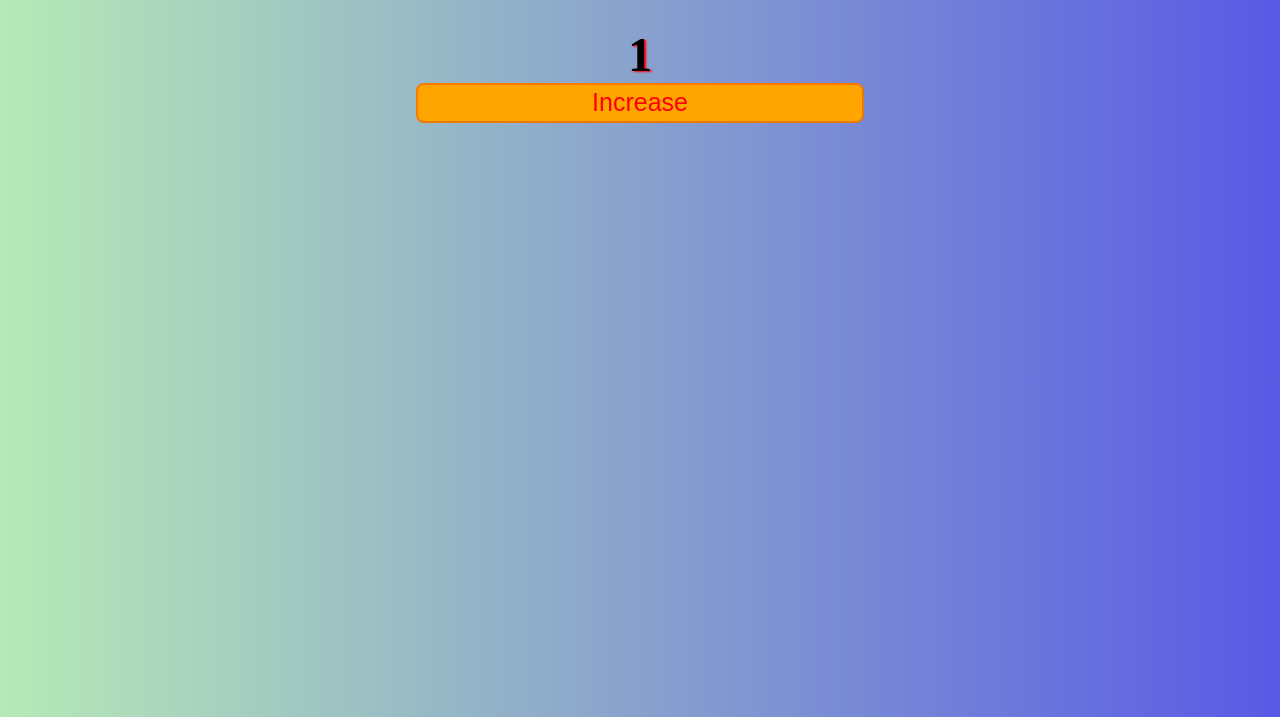
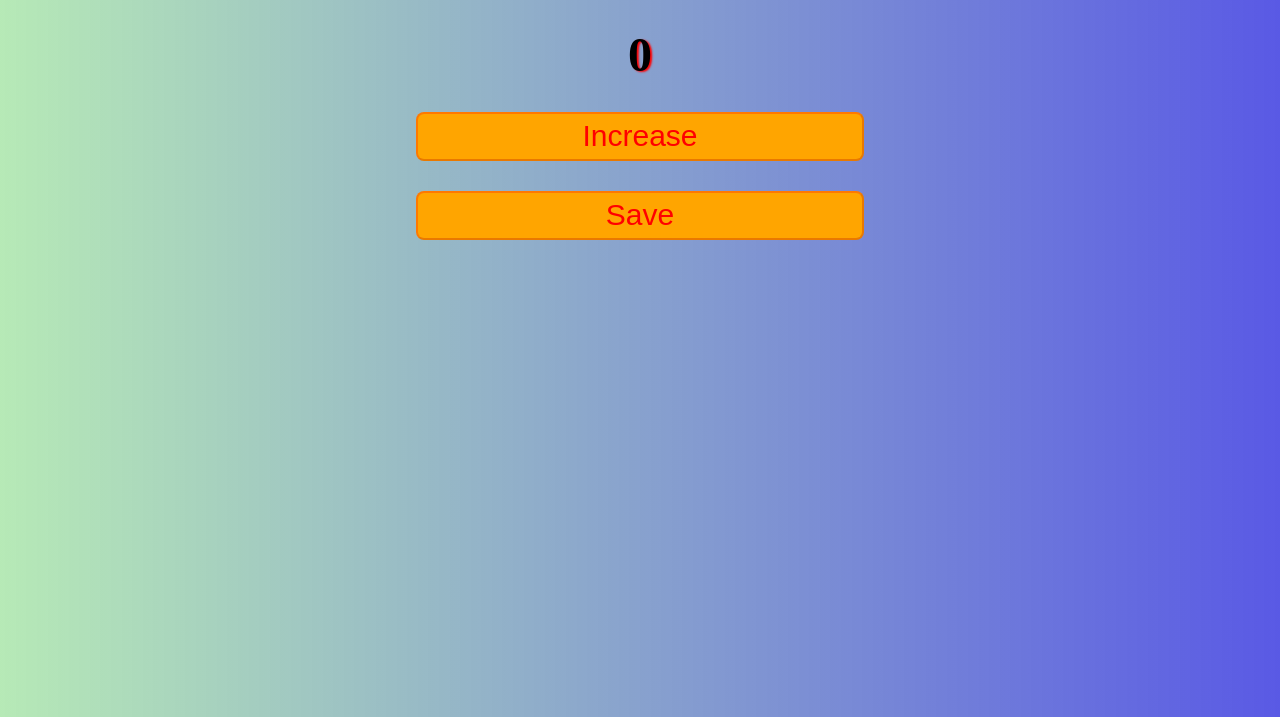
Before and after one commit to PetJs/count.io, a plain HTML site: page index.html in a window 1280 px wide. Shown: the part 83-800 px from the top of the page. Drawn offline with Linux system fonts and the light colour scheme.

Commit message:
adding save btn

```diff
--- a/index.html
+++ b/index.html
@@ -17,6 +17,7 @@
             <h2 id="count-no">0</h2>
         </div>
         <button  class="increase-btn" onclick="increase()">Increase</button>
+        <div><button id="save-btn" onclick="save()" >Save</button></div>
     </section>
     <script src="index.js"></script>
 </body>
--- a/index.js
+++ b/index.js
@@ -1,10 +1,11 @@
 let countEl = document.getElementById("count-no")
+let saveEl = document.getElementById("save-btn")
 let count = 0
 
 function increase(){
-    count++
-    countEl.innerText = count
-    console.log(count)
+    countEl.innerText = count++
 }
 
-increase()
+function save(){
+    alert("The number of People is " + count)
+}
--- a/style.css
+++ b/style.css
@@ -13,11 +13,13 @@
     text-shadow: 2px 1px 2px red;
 }
 
-.increase-btn{
+.increase-btn, #save-btn{
     width: 35vw;
     height: 5vh;
-    font-size: 25px;
-    padding-inline: 10px;
+    font-size: 30px;
+    padding-top: 5px;
+    padding-bottom: 40px;
+    margin-top: 30px;
     border-radius: 8px;
     border-color: rgba(255, 0, 0, 0.267);
     color: red;
```
